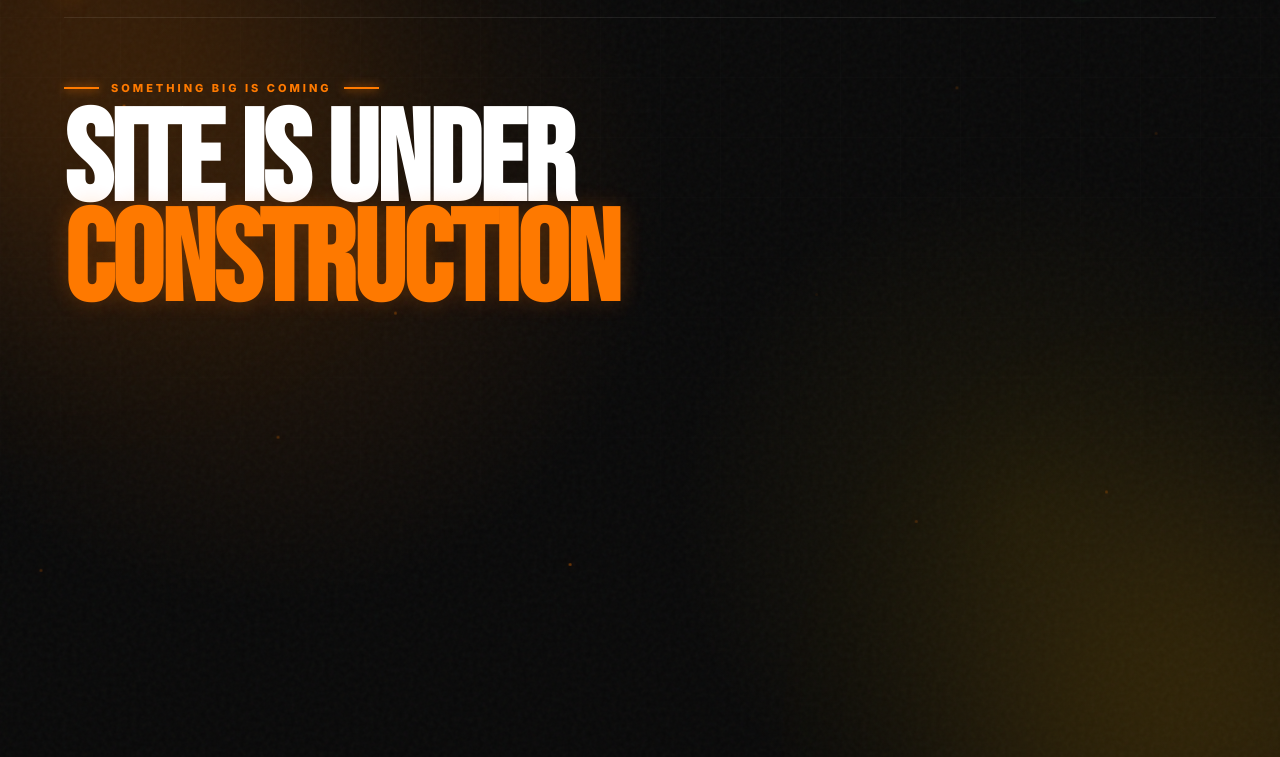
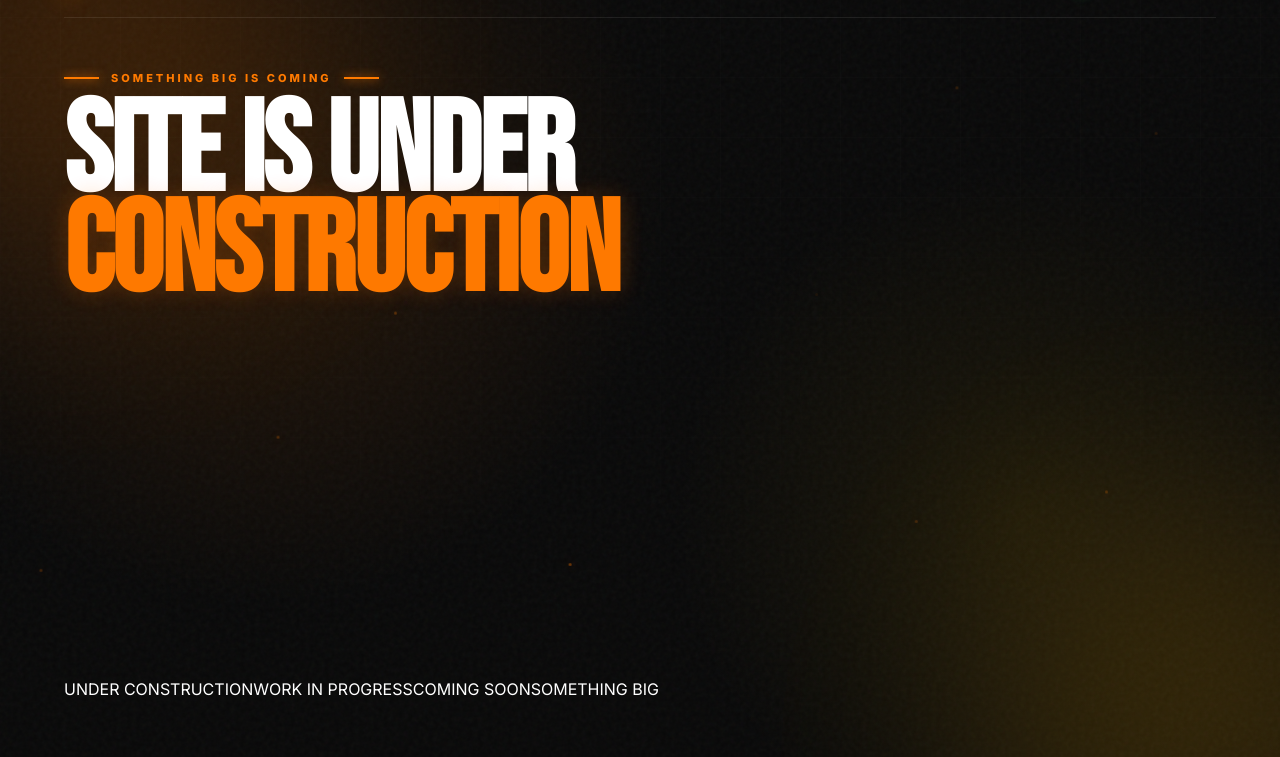
Before and after one commit to OMKAR5067/Ompa, a plain HTML site: page index.html in a window 1280 px wide. Shown: the part 43-800 px from the top of the page. Drawn offline with nearby package versions, Linux system fonts and the light colour scheme.

Commit message:
Update index.html

```diff
--- a/index.html
+++ b/index.html
@@ -16,6 +16,9 @@
 
 <body>
 
+    <div class="progress"></div>
+    <div class="cursor"></div>
+
     <!-- LOADER -->
     <div class="loader">
         <div class="loader-inner">
@@ -33,6 +36,8 @@
         <div class="gradient gradient-1"></div>
         <div class="gradient gradient-2"></div>
         <div class="grid"></div>
+        <canvas id="net"></canvas>
+
         <div class="particles">
             <span></span><span></span><span></span><span></span>
             <span></span><span></span><span></span><span></span>
@@ -155,6 +160,13 @@
 
         </section>
 
+        <!-- CONSTRUCTION TAPE -->
+        <div class="tape">
+            <div class="tape-track">
+                <span>UNDER CONSTRUCTION</span><span>WORK IN PROGRESS</span><span>COMING SOON</span><span>SOMETHING BIG</span>
+            </div>
+        </div>
+
         <!-- FOOTER -->
         <footer class="footer">
             <span>&copy; <span id="year"></span> Omkar Patil. All rights reserved.</span>
```
